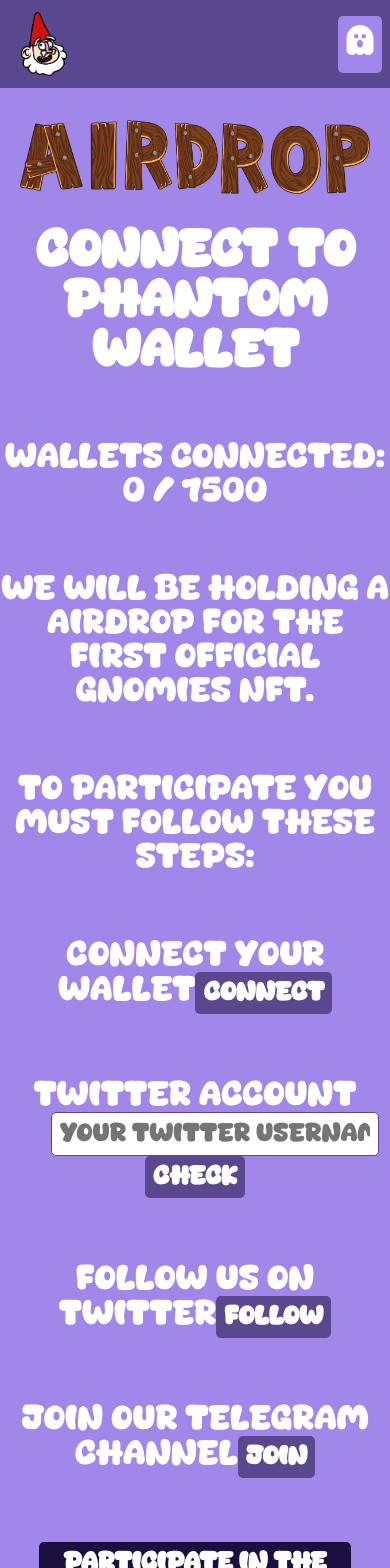
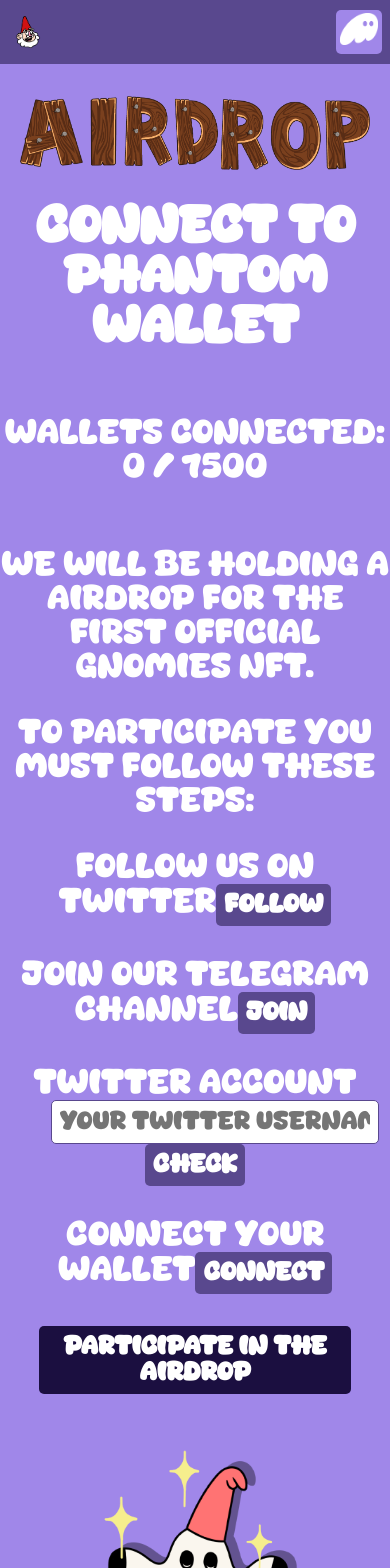
Before and after one commit to gnomies-land/gnomies-land.github.io, a React (Create React App) app: page /phantom in a window 390 px wide. Shown: the top 1568 px of the page. Built offline with nearby package versions, Linux system fonts and the light colour scheme; no server answers; the database is empty.

Commit message:
Update logo size and position in index.css and Navbar.jsx

```diff
--- a/src/Components/Navbar.jsx
+++ b/src/Components/Navbar.jsx
@@ -1,7 +1,6 @@
 import { Link, useMatch, useResolvedPath } from "react-router-dom";
-import logo from "../assets/logo.png";
-import { RiGhostFill } from "react-icons/ri";
-
+import phantomLogo from "../assets/phantom-logo.png";
+import logo from "../assets/logo.png";;
 
 export default function Navbar() {
   return (
@@ -12,10 +11,12 @@ export default function Navbar() {
           : "app-nav"
       }
     >
-      <Link to="/" className="site-title">
+      <ul>
+      <CustomLink to="/" className="site-title">
         <img src={logo} className="App-logo" alt="logo" />
-        Gnomies Land
-      </Link>
+        <span className="App-name-nav">Gnomies Land</span>
+      </CustomLink>
+      </ul>
       <ul>
         <CustomA to="/#home" className="Nav-text">
           Home
@@ -27,7 +28,7 @@ export default function Navbar() {
           Roadmap
         </CustomA>
         <CustomLink to="/phantom">
-          <RiGhostFill className="App-icon" />
+          <img src={phantomLogo} className="Phantom-icon" alt="phantom-logo"/>
         </CustomLink>
       </ul>
     </nav>
--- a/src/Components/Phantom.jsx
+++ b/src/Components/Phantom.jsx
@@ -114,29 +114,46 @@ export default function Phantom() {
     return querySnapshot.size;
   };
 
-  // wait until getConnectedWalletsCount is resolved
-  let walletsCount = 0;
-
-  getConnectedWalletsCount().then((count) => {
-    document
-      .getElementById("phantom")
-      .querySelector(
-        ".phantom-description"
-      ).innerHTML = `wallets connected: ${count} / ${airDropLimit}`;
-    walletsCount = count;
-  });
+  const ParticipateForm = () => {
     return (
-    <div className="phantom-container" id="phantom">
-      <img src={airdropTitle} className="App-image" alt="logo" />
-      <h1 className="phantom-heading">Connect to Phantom Wallet</h1>
-      <p className="phantom-description">wallets connected</p>
+      <div className="participate-form">
         <p className="phantom-description">
           We will be holding a Airdrop for the first official gnomies nft.
         </p>
         <p>To participate you must follow these steps:</p>
         <p>
-        Connect your wallet
-        <ConnectButton />
+          Follow us on twitter
+          <button
+            className="phantom-button follow-button"
+            onClick={(el) => {
+              window.open("https://twitter.com/gnomies_land", "_blank");
+              el.target.innerHTML = "Followed";
+              el.target.disabled = true;
+              // Save on local storage that the user has followed
+              localStorage.setItem("twitter-followed", "true");
+              toggleParticipate();
+            }}
+            disabled={localStorage.getItem("twitter-followed") ? true : false}
+          >
+            {localStorage.getItem("twitter-followed") ? "Followed" : "Follow"}
+          </button>
+        </p>
+        <p>
+          Join our telegram channel
+          <button
+            className="phantom-button join-button"
+            onClick={(el) => {
+              window.open("https://t.me/GnomiesLand", "_blank");
+              el.target.innerHTML = "Joined";
+              el.target.disabled = true;
+              // Save on local storage that the user has joined
+              localStorage.setItem("telegram-joined", "true");
+              toggleParticipate();
+            }}
+            disabled={localStorage.getItem("telegram-joined") ? true : false}
+          >
+            {localStorage.getItem("telegram-joined") ? "Joined" : "Join"}
+          </button>
         </p>
         <p>
           Twitter account
@@ -176,38 +193,45 @@ export default function Phantom() {
           </button>
         </p>
         <p>
-        Follow us on twitter
-        <button
-          className="phantom-button follow-button"
-          onClick={(el) => {
-            window.open("https://twitter.com/gnomies_land", "_blank");
-            el.target.innerHTML = "Followed";
-            el.target.disabled = true;
-            toggleParticipate();
-          }}
-        >
-          Follow
-        </button>
-      </p>
-      <p>
-        Join our telegram channel
-        <button
-          className="phantom-button join-button"
-          onClick={(el) => {
-            window.open("https://t.me/GnomiesLand", "_blank");
-            el.target.innerHTML = "Joined";
-            el.target.disabled = true;
-            toggleParticipate();
-          }}
-        >
-          Join
-        </button>
+          Connect your wallet
+          <ConnectButton />
         </p>
         <p>
           <button className="phantom-button participate-button" disabled={true}>
             Participate in the Airdrop
           </button>
         </p>
+      </div>
+    );
+  };
+
+  const AlreadyParticipating = () => {
+    return (
+      <div>
+        <p>You have already participated in the airdrop.</p>
+        <p>Stay tuned to our Telegram channel to see the winners.</p>
+      </div>
+    );
+  }
+
+  // wait until getConnectedWalletsCount is resolved
+  let walletsCount = 0;
+
+  getConnectedWalletsCount().then((count) => {
+    document
+      .getElementById("phantom")
+      .querySelector(
+        ".phantom-description"
+      ).innerHTML = `wallets connected: ${count} / ${airDropLimit}`;
+    walletsCount = count;
+  });
+
+  return (
+    <div className="phantom-container" id="phantom">
+      <img src={airdropTitle} className="App-image" alt="logo" />
+      <h1 className="phantom-heading">Connect to Phantom Wallet</h1>
+      <p className="phantom-description">wallets connected</p>
+      {localStorage.getItem("airdrop") ? <AlreadyParticipating /> : <ParticipateForm />}
       <img src={phantomGnomie} className="App-image" alt="logo" />
     </div>
   );
--- a/src/index.css
+++ b/src/index.css
@@ -12,8 +12,9 @@ body {
 }
 
 .App-logo {
-  height: 4rem;
+  height: 2.15rem;
   pointer-events: none;
+  margin-right: 0.5rem;
 }
 
 .App-image {
@@ -24,6 +25,9 @@ body {
 @media only screen and (max-width: 600px) {
   .App-image {
     max-width: 90%;
+  }
+  .App-logo {
+    height: 2rem;
   }
 }
 
@@ -77,7 +81,7 @@ code {
 /* site-title style */
 .site-title {
   font-family: 'Tomahawk MF Regular', sans-serif;
-  font-size: 3rem;
+  font-size: 2.5rem;
   font-weight: bold;
   color: white;
   display: flex;
@@ -119,8 +123,15 @@ code {
 
 /* Navbar style for mobile devices */
 @media only screen and (max-width: 800px) {
-  .site-title {
-    font-size: 0rem;
+  .App-logo {
+    max-width: 2rem;
+    height: auto;
+    margin-right: 0;
+    margin-bottom: 0.5rem;
+  }
+
+  .App-name-nav {
+    display: none;
   }
 
   .app-nav {
@@ -264,6 +275,11 @@ code {
   pointer-events: none;
 }
 
+.Phantom-icon {
+  height: 2rem;
+  pointer-events: none;
+}
+
 @media only screen and (max-width: 1200px) {
   .Nav-text {
     display: none;
```
Also changed, not shown: src/assets/phantom-logo.png (added). Lines whose indentation alone changed are shown as unchanged.
